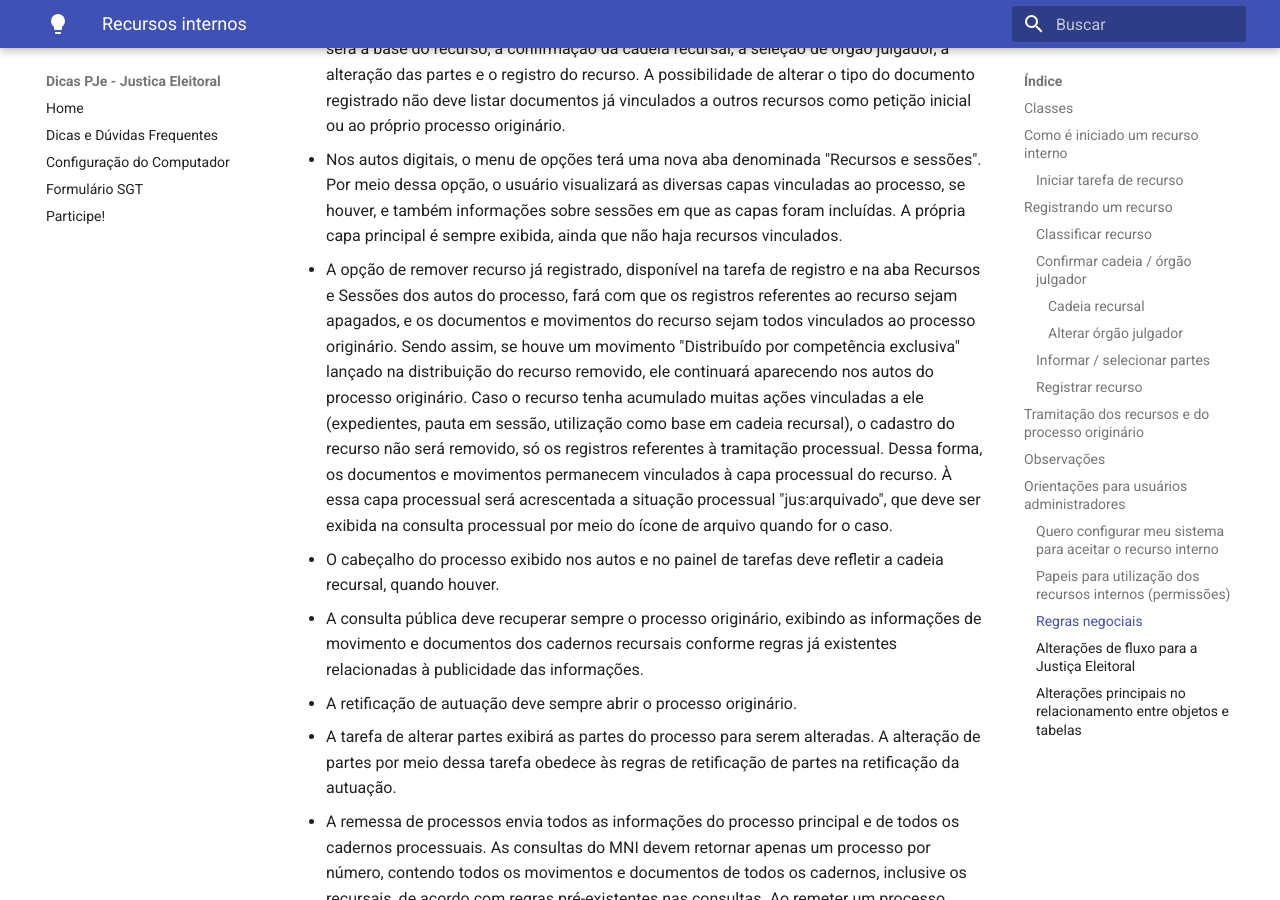
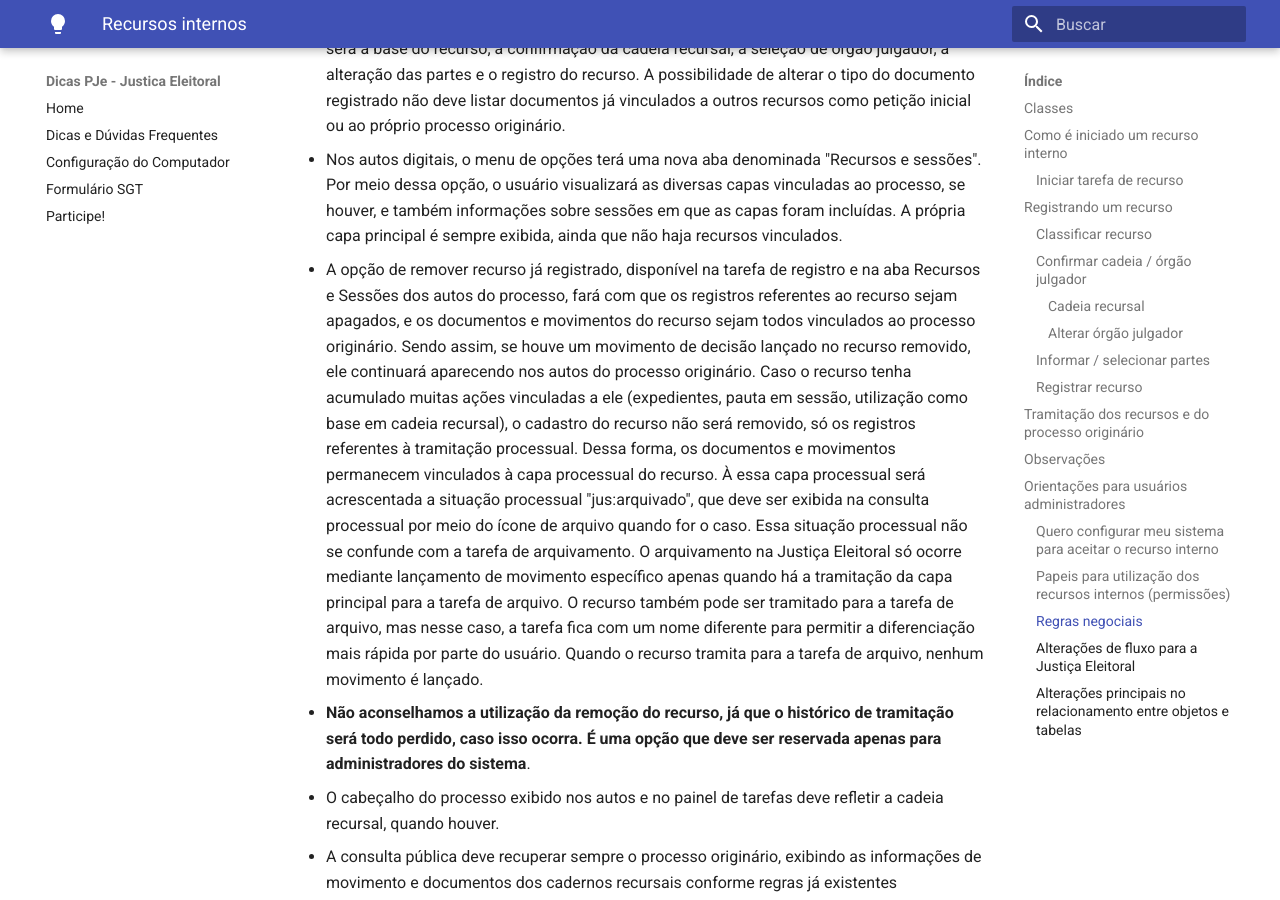
Before and after one commit to PJeJE/dicas_versao_1, an MkDocs documentation site: the page built from docs/recursos.md, in a window 1280 px wide and 900 px high, scrolled down 18953 px. Built offline with MkDocs 1.6.1 and Material for MkDocs 9.7.7, drawn with Linux system fonts in a browser that asks for light colours; nearby versions of some CDN libraries.

Commit message:
Update recursos.md

```diff
--- a/docs/recursos.md
+++ b/docs/recursos.md
@@ -227,7 +227,8 @@ O sistema exibirá, a partir dos autos digitais, a aba Recursos e Sessões que e
 - A abertura dos autos via tarefa, se o usuário está acessando uma tarefa onde o caderno processual recursal está em tramitação, exibirá o caderno recursal. Se o caderno da tarefa for o processo originário, os autos do processo principal serão abertos.
 - A interposição de recursos pode ser realizada a partir de uma tarefa de fluxo. Ela permite a interposição de recursos simplesmente, a interposição de recursos em recursos já tramitando, a reclassificação do documento principal, caso o usuário tenha pleiteado seu recurso por um tipo que não seja o da petição inicial, a seleção de qual documento recursal será a base do recurso, a confirmação da cadeia recursal, a seleção de órgão julgador, a alteração das partes e o registro do recurso. A possibilidade de alterar o tipo do documento registrado não deve listar documentos já vinculados a outros recursos como petição inicial ou ao próprio processo originário.
 - Nos autos digitais, o menu de opções terá uma nova aba denominada "Recursos e sessões". Por meio dessa opção, o usuário visualizará as diversas capas vinculadas ao processo, se houver, e também informações sobre sessões em que as capas foram incluídas. A própria capa principal é sempre exibida, ainda que não haja recursos vinculados.
- - A opção de remover recurso já registrado, disponível na tarefa de registro e na aba Recursos e Sessões dos autos do processo, fará com que os registros referentes ao recurso sejam apagados, e os documentos e movimentos do recurso sejam todos vinculados ao processo originário. Sendo assim, se houve um movimento "Distribuído por competência exclusiva" lançado na distribuição do recurso removido, ele continuará aparecendo nos autos do processo originário. Caso o recurso tenha acumulado muitas ações vinculadas a ele (expedientes, pauta em sessão, utilização como base em cadeia recursal), o cadastro do recurso não será removido, só os registros referentes à tramitação processual. Dessa forma, os documentos e movimentos permanecem vinculados à capa processual do recurso. À essa capa processual será acrescentada a situação processual "jus:arquivado", que deve ser exibida na consulta processual por meio do ícone de arquivo quando for o caso.
+ - A opção de remover recurso já registrado, disponível na tarefa de registro e na aba Recursos e Sessões dos autos do processo, fará com que os registros referentes ao recurso sejam apagados, e os documentos e movimentos do recurso sejam todos vinculados ao processo originário. Sendo assim, se houve um movimento de decisão lançado no recurso removido, ele continuará aparecendo nos autos do processo originário. Caso o recurso tenha acumulado muitas ações vinculadas a ele (expedientes, pauta em sessão, utilização como base em cadeia recursal), o cadastro do recurso não será removido, só os registros referentes à tramitação processual. Dessa forma, os documentos e movimentos permanecem vinculados à capa processual do recurso. À essa capa processual será acrescentada a situação processual "jus:arquivado", que deve ser exibida na consulta processual por meio do ícone de arquivo quando for o caso. Essa situação processual não se confunde com a tarefa de arquivamento. O arquivamento na Justiça Eleitoral só ocorre mediante lançamento de movimento específico apenas quando há a tramitação da capa principal para a tarefa de arquivo. O recurso também pode ser tramitado para a tarefa de arquivo, mas nesse caso, a tarefa fica com um nome diferente para permitir a diferenciação mais rápida por parte do usuário. Quando o recurso tramita para a tarefa de arquivo, nenhum movimento é lançado.
+ - **Não aconselhamos a utilização da remoção do recurso, já que o histórico de tramitação será todo perdido, caso isso ocorra. É uma opção que deve ser reservada apenas para administradores do sistema**.
  - O cabeçalho do processo exibido nos autos e no painel de tarefas deve refletir a cadeia recursal, quando houver.
  - A consulta pública deve recuperar sempre o processo originário, exibindo as informações de movimento e documentos dos cadernos recursais conforme regras já existentes relacionadas à publicidade das informações.
  - A retificação de autuação deve sempre abrir o processo originário.
```
